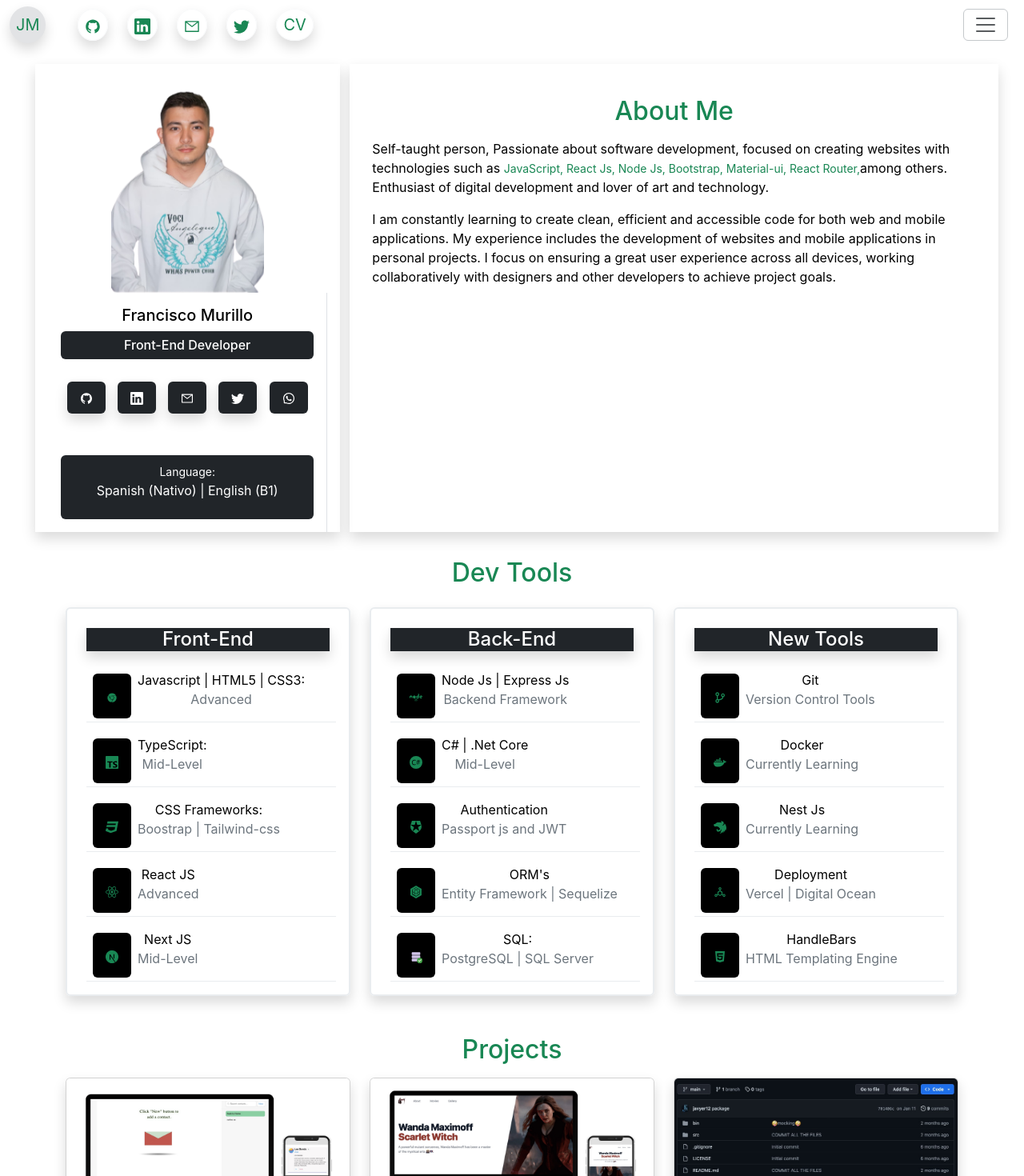
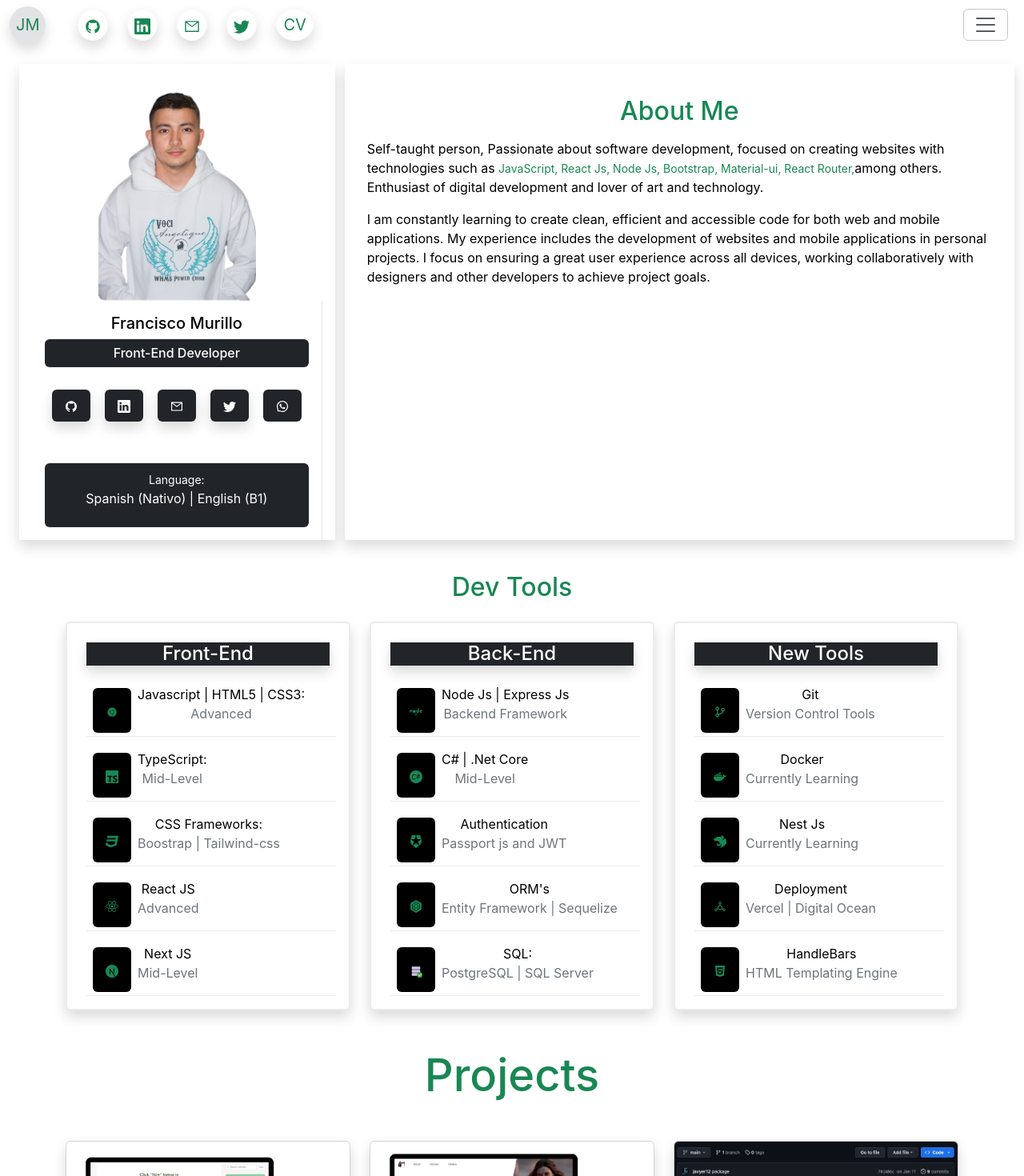
Before and after one commit to javyer12/francisco, a React (Create React App) app: page / in a window 1280 px wide. Shown: the top 1470 px of the page at 80% size. Built offline with nearby package versions, Linux system fonts and the light colour scheme.

Commit message:
style finished

```diff
--- a/src/components/About/About.css
+++ b/src/components/About/About.css
@@ -1,4 +1,5 @@
 /* ------------------------- */
+
 #about_me {
       animation: ME 5s ease 0s 1 normal forwards;
 }
@@ -55,6 +56,7 @@
       /* margin-top: -5rem !important; */
 }
 
+/* -----------------------MEDIA QUERY-------------- */
 @media (max-width: 500px) {
 
       #about {
--- a/src/components/About/index.jsx
+++ b/src/components/About/index.jsx
@@ -2,7 +2,7 @@ import React, { useRef, useEffect } from "react";
 import "./About.css";
 import me from "../utils/C/me5.png";
 import MoreInfo from "./MoreInfo";
-import { useSpring, animated } from '@react-spring/web';
+import { animated } from '@react-spring/web';
 
 import { AiFillGithub } from "react-icons/ai";
 import { BsLinkedin } from "react-icons/bs";
@@ -35,8 +35,9 @@ export default function About() {
 
   return (
     <React.Fragment>
-      <animated.div id="about" className="row p-2 m-4 mt-5" ref={targetRef}>
-        <div className="me-info col-4 mb-0 mt-4 text-center" data-bs-spy="scroll">
+      <animated.div id="about" className="row p-4 pt-2 mt-5" ref={targetRef}>
+
+        <div className="z-3 me-info col-4 mb-0 mt-4 text-center" data-bs-spy="scroll">
           <nav className="bg-white shadow  mb-0 nav nav-pills flex-column">
             <div id="about-photo" className=" text-center img-profile ">
               <img id="about_me" src={me} alt="francisco murillo" className="" />
@@ -102,7 +103,8 @@ export default function About() {
           </nav>
         </div>
 
-        <animated.div className=" me-description mt-4 col-8 shadow ">
+        <animated.div className="z-3  bg-white me-description mt-4 col-8 shadow ">
+
           <h2 id="about_me" className="text-success text-center pt-3 mb-0 m-4">About Me</h2>
           <div
             data-bs-spy="scroll"
@@ -113,6 +115,7 @@ export default function About() {
           >
             <div id="item-1-1">
               <div className="m-3">
+
                 <p className="text-black text-start lh-base">
                   Self-taught person, Passionate about software development,
                   focused on creating websites with technologies such as
--- a/src/components/Header/Header.css
+++ b/src/components/Header/Header.css
@@ -31,6 +31,7 @@
     }
 }
 
+/* --------------------------MEDIA QUERIES----------- */
 @media (max-width: 450px) {
     .social_media {
         width: 60vw !important;
--- a/src/components/Header/index.jsx
+++ b/src/components/Header/index.jsx
@@ -51,7 +51,7 @@ export default function Header() {
               target="_blank"
               rel="noreferrer"
               key={item.id}
-              className="text-decoration-none text-end fs-5 header-icon  ms-4 shadow border border-light text-success p-2 pt-1 pb-1 rounded-circle "
+              className="text-decoration-none bg-white text-end fs-5 header-icon  ms-4 shadow border border-light text-success p-2 pt-1 pb-1 rounded-circle "
               href={item.href}
             >
               {item.icon}
@@ -59,7 +59,7 @@ export default function Header() {
           ))}
         </div>
         <button
-          className=" menu navbar-toggler border  border-secondary-subtle"
+          className=" menu navbar-toggler border bg-white border-secondary-subtle"
           type="button"
           data-bs-toggle="offcanvas"
           data-bs-target="#offcanvasDarkNavbar"
--- a/src/components/Projects/Project.jsx
+++ b/src/components/Projects/Project.jsx
@@ -82,7 +82,7 @@ export const Project = (props) => {
       </div>
 
       <div
-        className="card shadow"
+        className="card shadow item_animated"
         data-bs-target={`#${dbTarget}`}
         data-bs-toggle="modal"
       >
@@ -95,7 +95,6 @@ export const Project = (props) => {
           </a>
         </div>
       </div>
-      {/* <button class="btn btn-warning" data-bs-target="#exampleModalToggle" data-bs-toggle="modal">Open first modal</button> */}
     </React.Fragment>
   );
 };
--- a/src/components/Projects/index.jsx
+++ b/src/components/Projects/index.jsx
@@ -221,11 +221,7 @@ export function Projects() {
               </div>
             ))}
           </div>
-          {/* <ButtonLink
-            destination="https://github.com/javyer12"
-            label="More Proyects"
-            classname="btn shadow btn-outline-dark  btn-lg  mt-4 mb-3 ms-5"
-          /> */}
+
         </div>
       </nav>
     </React.Fragment>
--- a/src/components/Projects/projects.css
+++ b/src/components/Projects/projects.css
@@ -1,13 +1,13 @@
-#dev-project {
-	font-size: 2rem !important;
+.item_animated:hover {
 	margin-top: 3rem !important;
 	margin-bottom: -2rem !important;
 	animation: myAnim 2s ease 0s 1 normal forwards;
+
 }
 
 @keyframes myAnim {
 	0% {
-		animation-timing-function: ease-in;
+		animation-timing-function: ease-in-out;
 		opacity: 1;
 		transform: translateY(-45px);
 	}
@@ -17,17 +17,17 @@
 	}
 
 	40% {
-		animation-timing-function: ease-in;
+		animation-timing-function: ease-in-out;
 		transform: translateY(-24px);
 	}
 
 	65% {
-		animation-timing-function: ease-in;
+		animation-timing-function: ease-in-out;
 		transform: translateY(-12px);
 	}
 
 	82% {
-		animation-timing-function: ease-in;
+		animation-timing-function: ease-in-out;
 		transform: translateY(-6px);
 	}
 
@@ -36,13 +36,6 @@
 		transform: translateY(-4px);
 	}
 
-	25%,
-	55%,
-	75%,
-	87% {
-		animation-timing-function: ease-out;
-		transform: translateY(0px);
-	}
 
 	100% {
 		animation-timing-function: ease-out;
@@ -51,6 +44,7 @@
 	}
 }
 
+/* -----------------MEDIA QUERIES----------- */
 @media (max-width: 500px) {
 	.container {
 		margin: 0 !important;
--- a/src/components/Tools/Index.jsx
+++ b/src/components/Tools/Index.jsx
@@ -131,12 +131,12 @@ export default function Tools() {
           <h1 id="dev-tool" className="mt-3 mb-3 text-center text-success">Dev Tools</h1>
           <div className="devTools row mt-3 mb-3">
             <div className="col ">
-              <div className="border mt-2 border-light-subtle border-2 shadow rounded p-3">
+              <div className="bg-white border mt-2 border-light-subtle border-2 shadow rounded p-3">
                 <h4 className="bg-dark shadow text-white m-2 mb-4">
                   Front-End
                 </h4>
                 <div>
-                  <div>
+                  <div >
                     {frontTools.map((item) => (
                       <nav key={item.id}>
                         <FeatureComponent
@@ -153,7 +153,7 @@ export default function Tools() {
               </div>
             </div>
             <div className="col ">
-              <div className="border mt-2 border-light-subtle border-2 shadow rounded  p-3">
+              <div className="bg-white border mt-2 border-light-subtle border-2 shadow rounded  p-3">
                 <h4 className="bg-dark shadow text-white m-2 mb-4">Back-End</h4>
                 <div>
                   <div className="">
@@ -173,7 +173,7 @@ export default function Tools() {
               </div>
             </div>
             <div className="col ">
-              <div className="border mt-2 border-light-subtle border-2 shadow rounded  p-3">
+              <div className="bg-white border mt-2 border-light-subtle border-2 shadow rounded  p-3">
                 <h4 className="bg-dark shadow text-white m-2 mb-4">
                   New Tools
                 </h4>
--- a/src/components/Tools/devtools.css
+++ b/src/components/Tools/devtools.css
@@ -1,3 +1,7 @@
+#tool {
+	height: 99vh !important;
+}
+
 #dev-tool {
 	font-size: 2rem !important;
 	animation: myAnim 2s ease 0s 1 normal forwards;
@@ -49,6 +53,7 @@
 	}
 }
 
+/* -------------------MEDIAS QUERIES-------------- */
 @media (max-width: 720px) {
 	#tools {
 		width: 95vw !important;
```
Also changed, not shown: public/index.html (+9 -0 lines), src/App.css (+8 -0 lines).
